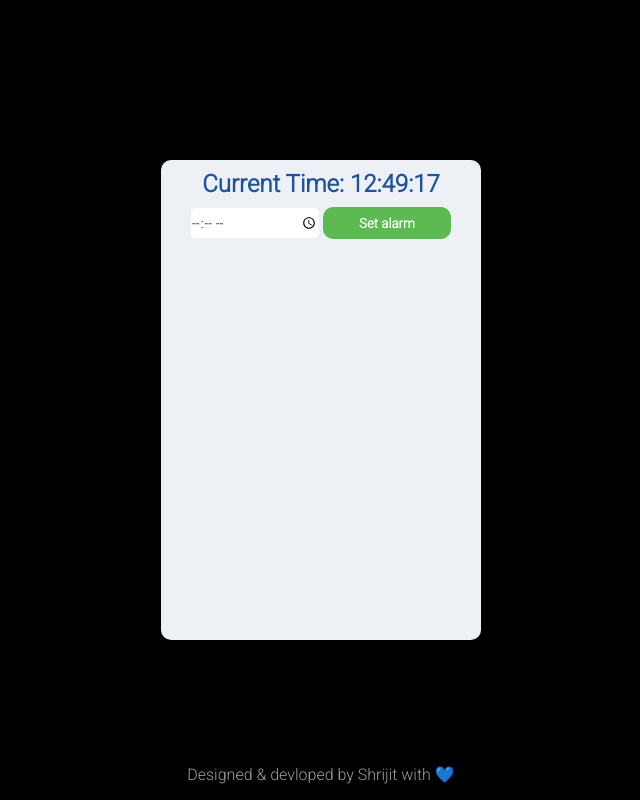
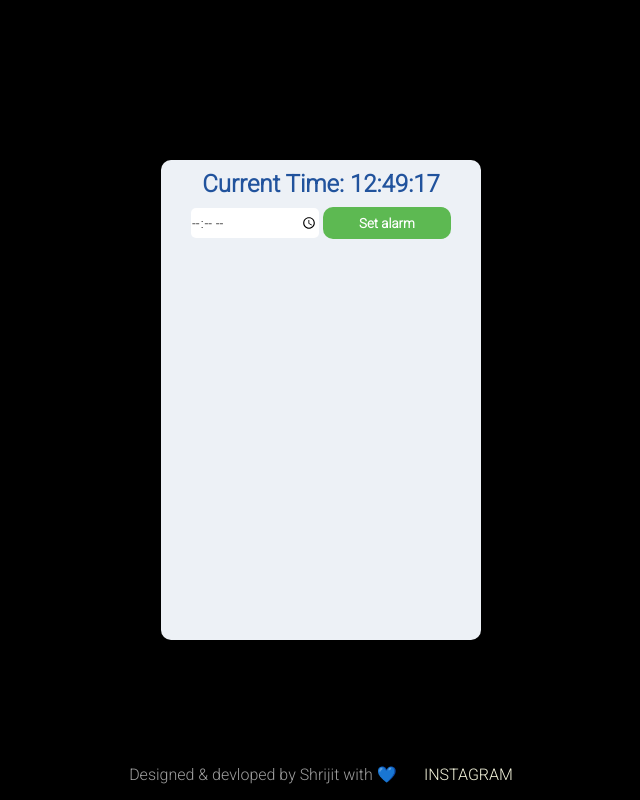
Before and after one commit to shrijit01/Alarm, a plain HTML site: page index.html in a window 1280 px wide. Shown: the whole page, without its empty margins (319-959 px from the left). Drawn offline with nearby package versions, Linux system fonts and the light colour scheme.

Commit message:
Update index.html

```diff
--- a/index.html
+++ b/index.html
@@ -22,7 +22,7 @@
 
             </ul>
         </div>
-        <p>Designed & devloped by Shrijit with 💙</p>
+        <p>Designed & devloped by Shrijit with 💙     &nbsp;&nbsp;&nbsp;&nbsp;&nbsp; <a href="https://instagram.com/shrijit_01?igshid=ZGUzMzM3NWJiOQ==">Instagram</a></p>
     </div>
     <script src="alarm.js"></script>
 </body>
```
